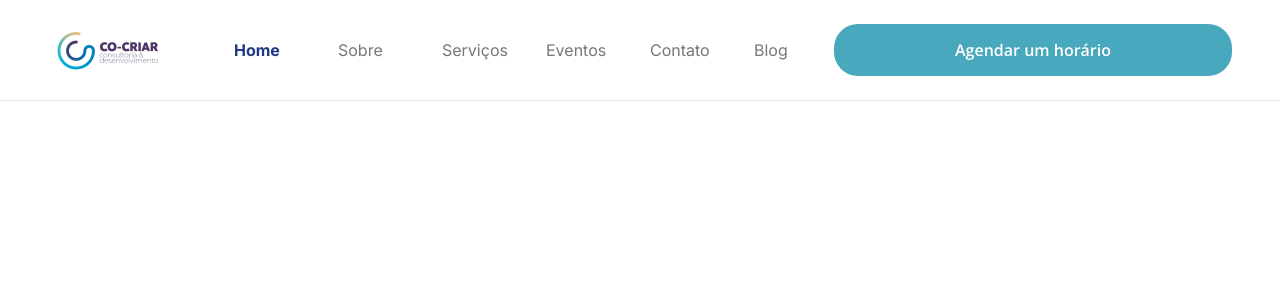
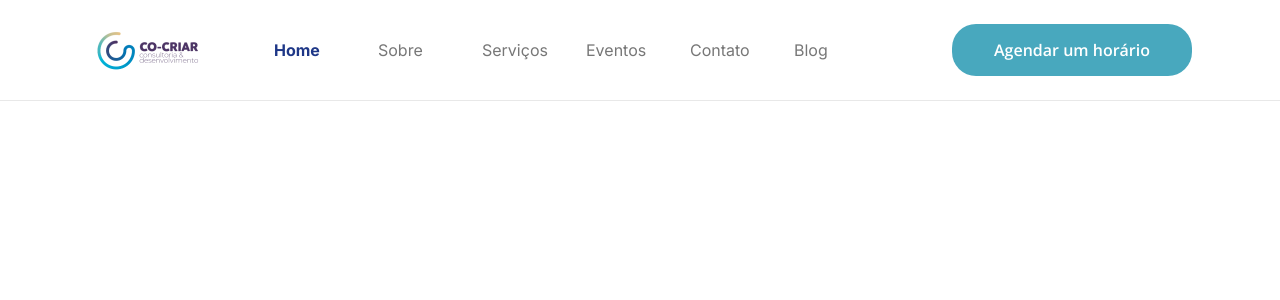
Before and after one commit to lesada/co-criar, a Next.js app: page / in a window 1280 px wide. Shown: the top 300 px of the page. Built offline with nearby package versions, Linux system fonts and the light colour scheme.

Commit message:
feat: container component

```diff
--- a/src/app/layout.tsx
+++ b/src/app/layout.tsx
@@ -1,5 +1,6 @@
 import Navbar from '@/components/Navbar';
 import Providers from '@/providers';
+import { Suspense } from 'react';
 
 export const metadata = {
   title: 'Co-Criar Desenvolvimento',
@@ -16,7 +17,7 @@ export default function RootLayout({
       <body>
         <Providers>
           <Navbar />
-          {children}
+          <Suspense fallback={<div>Loading...</div>}>{children}</Suspense>
         </Providers>
       </body>
     </html>
--- a/src/components/Button/index.tsx
+++ b/src/components/Button/index.tsx
@@ -1,6 +1,6 @@
 'use client';
 
-import { Container } from './styles';
+import { Wrapper } from './styles';
 
 export type variant = 'primary' | 'secondary' | 'complementary';
 
@@ -11,9 +11,9 @@ type ButtonProps = {
 
 function Button({ variant = 'primary', children, ...rest }: ButtonProps) {
   return (
-    <Container $variant={variant} {...rest}>
+    <Wrapper $variant={variant} {...rest}>
       {children}
-    </Container>
+    </Wrapper>
   );
 }
 
--- a/src/components/Button/styles.ts
+++ b/src/components/Button/styles.ts
@@ -2,7 +2,7 @@ import styled, { css } from 'styled-components';
 
 import { variant } from '.';
 
-export const Container = styled.button<{
+export const Wrapper = styled.button<{
   $variant?: variant;
 }>`
   display: flex;
@@ -10,7 +10,7 @@ export const Container = styled.button<{
   align-items: center;
 
   height: 52px;
-  width: 100%;
+  width: fit-content;
   min-width: 240px;
   padding: 16px 32px;
 
--- /dev/null
+++ b/src/components/Container/index.tsx
@@ -0,0 +1,8 @@
+import { PropsWithChildren } from 'react';
+import { Wrapper } from './styles';
+
+function Container({ children }: PropsWithChildren) {
+  return <Wrapper>{children}</Wrapper>;
+}
+
+export default Container;
--- /dev/null
+++ b/src/components/Container/styles.ts
@@ -0,0 +1,12 @@
+import styled from 'styled-components';
+
+export const Wrapper = styled.div`
+  width: 100%;
+  max-width: ${({ theme }) => theme.metrics.container};
+  margin: 0 auto;
+  padding: 0 ${({ theme }) => theme.metrics.padding.desktop};
+
+  @media (max-width: ${({ theme }) => theme.metrics.breakpoints.tablet}) {
+    padding: 0 ${({ theme }) => theme.metrics.padding.mobile};
+  }
+`;
--- a/src/components/Navbar/index.tsx
+++ b/src/components/Navbar/index.tsx
@@ -9,13 +9,16 @@ import { ROUTES_PATHS } from '@/constants/routesPaths';
 
 import Button from '../Button';
 
-import { Container, Item, List } from './styles';
+import Container from '../Container';
+import { Item, List, Menu, Wrapper } from './styles';
 
 function Navbar() {
   const pathname = usePathname();
 
   return (
+    <Wrapper>
       <Container>
+        <Menu>
           <Image
             src={Logos.CoCriarMin}
             alt="Logo da empresa Co-Criar"
@@ -43,7 +46,9 @@ function Navbar() {
             </Item>
           </List>
           <Button variant="secondary">Agendar um horário</Button>
+        </Menu>
       </Container>
+    </Wrapper>
   );
 }
 
--- a/src/components/Navbar/styles.ts
+++ b/src/components/Navbar/styles.ts
@@ -1,17 +1,15 @@
 import styled, { css } from 'styled-components';
 
-export const Container = styled.div`
+export const Wrapper = styled.div`
   position: sticky;
   top: 0;
 
   width: 100%;
-  padding: 24px 48px;
-  display: flex;
-  justify-content: space-between;
-  align-items: center;
 
   background-color: ${({ theme }) => theme.colors.neutral[0]};
   border-bottom: 1px solid ${({ theme }) => theme.colors.neutral[100]};
+
+  z-index: 5;
 `;
 
 export const List = styled.ul`
@@ -39,3 +37,10 @@ export const Item = styled.li<{ $detach?: boolean }>`
       color: ${({ theme }) => theme.colors.primary[800]};
     `}
 `;
+
+export const Menu = styled.div`
+  display: flex;
+  justify-content: space-between;
+  align-items: center;
+  padding: 24px 0;
+`;
--- a/src/theme/metrics.ts
+++ b/src/theme/metrics.ts
@@ -1,6 +1,12 @@
 const metrics = {
-  padding: { desktop: '120px', mobile: '32px' },
+  padding: { desktop: '48px', mobile: '32px' },
   container: '1200px',
+  breakpoints: {
+    mobile: '375px',
+    tablet: '768px',
+    laptop: '1024px',
+    desktop: '1440px',
+  },
 };
 
 export default metrics;
```
Lines whose indentation alone changed are shown as unchanged.
